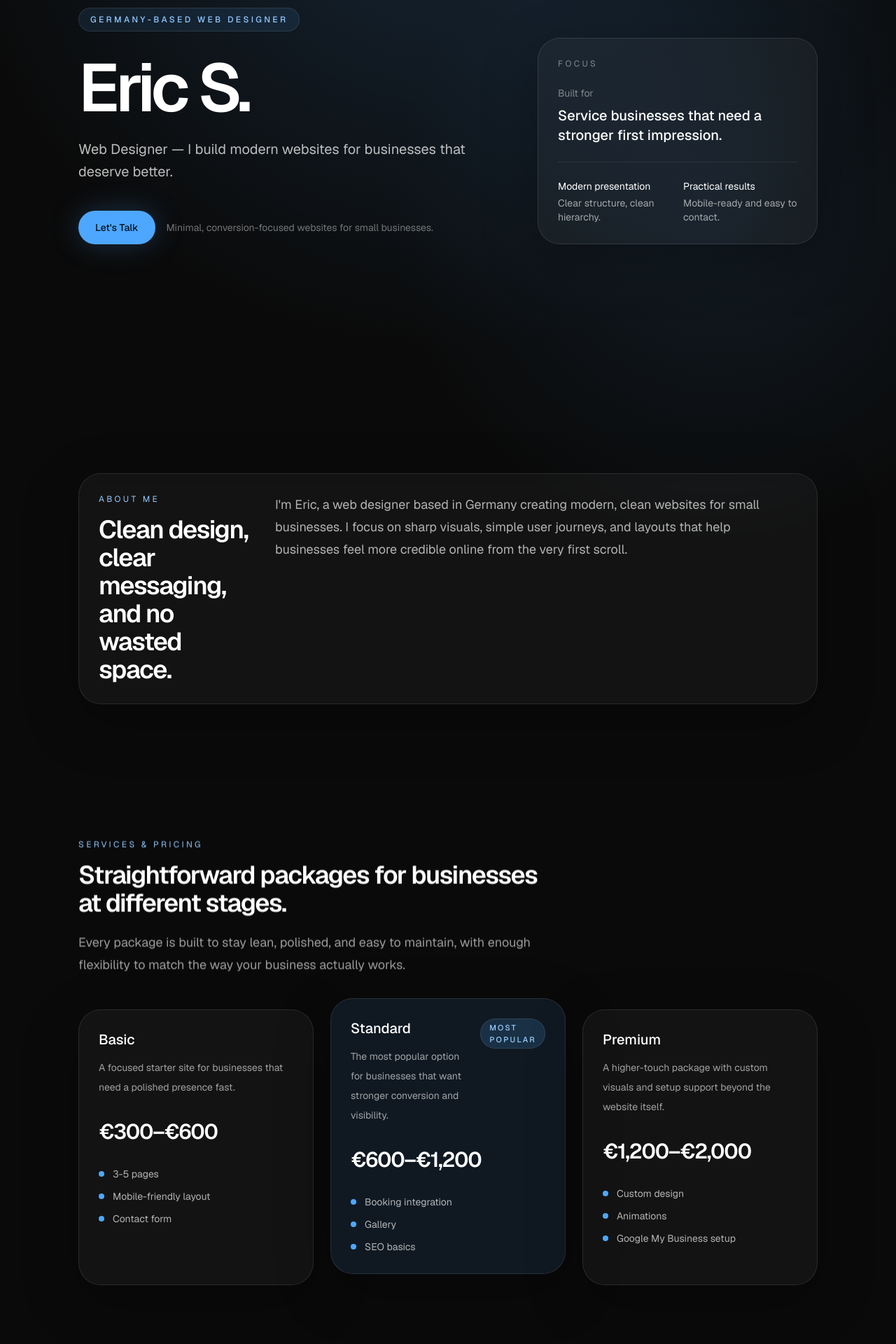
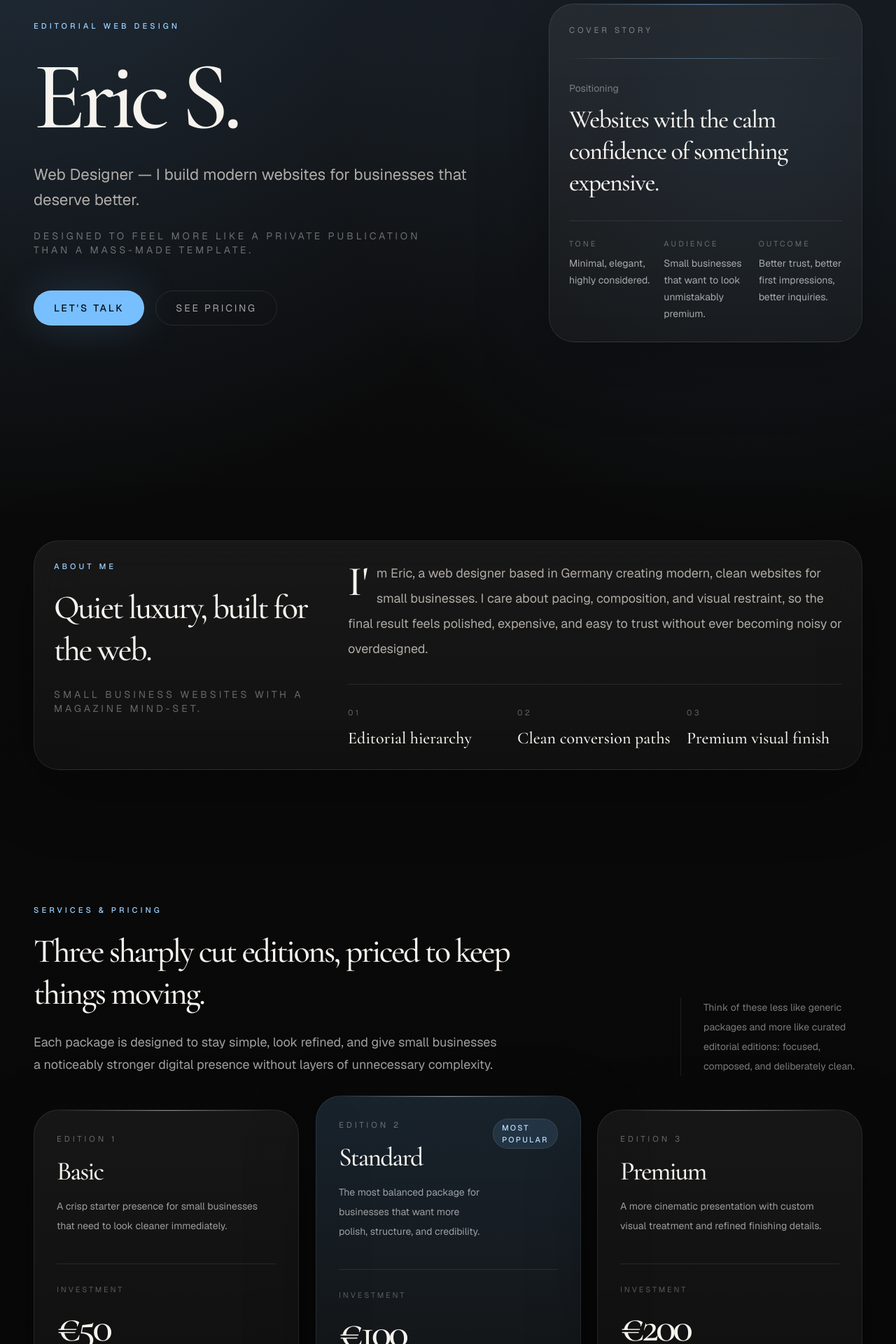
Before and after one commit to ItsHezy/nextjs-boilerplate, a Next.js app: page / in a window 1280 px wide. Shown: the part 220-2140 px from the top of the page at 70% size. Built offline with nearby package versions, Linux system fonts and the light colour scheme.

Commit message:
Refine portfolio design and pricing

```diff
--- a/app/globals.css
+++ b/app/globals.css
@@ -2,13 +2,13 @@
 
 :root {
   --background: #0a0a0a;
-  --foreground: #f5f7fa;
-  --muted: #9ca3af;
-  --border: rgba(255, 255, 255, 0.1);
-  --surface: rgba(255, 255, 255, 0.04);
+  --foreground: #f6f3ee;
+  --muted: #b7b2a9;
+  --border: rgba(255, 255, 255, 0.09);
+  --surface: rgba(255, 255, 255, 0.035);
   --surface-strong: rgba(255, 255, 255, 0.08);
-  --accent: #4ea7ff;
-  --accent-soft: rgba(78, 167, 255, 0.16);
+  --accent: #78bfff;
+  --accent-soft: rgba(120, 191, 255, 0.16);
   color-scheme: dark;
 }
 
@@ -17,6 +17,7 @@
   --color-foreground: var(--foreground);
   --font-sans: var(--font-geist-sans);
   --font-mono: var(--font-geist-mono);
+  --font-serif: var(--font-cormorant);
 }
 
 html {
@@ -30,9 +31,10 @@ body {
   font-family: var(--font-geist-sans), Arial, Helvetica, sans-serif;
   min-height: 100vh;
   text-rendering: optimizeLegibility;
-  background-image:
-    radial-gradient(circle at top, rgba(78, 167, 255, 0.18), transparent 24%),
-    radial-gradient(circle at 80% 18%, rgba(78, 167, 255, 0.1), transparent 18%);
+  background:
+    radial-gradient(circle at top left, rgba(120, 191, 255, 0.17), transparent 28%),
+    radial-gradient(circle at 84% 12%, rgba(120, 191, 255, 0.1), transparent 20%),
+    linear-gradient(180deg, #121316 0%, #0a0a0a 28%, #060606 100%);
 }
 
 body::before {
@@ -41,8 +43,29 @@ body::before {
   inset: 0;
   pointer-events: none;
   background:
-    linear-gradient(to bottom, rgba(255, 255, 255, 0.03), transparent 18%),
-    radial-gradient(circle at bottom right, rgba(78, 167, 255, 0.08), transparent 26%);
+    repeating-linear-gradient(
+      90deg,
+      rgba(255, 255, 255, 0.025) 0,
+      rgba(255, 255, 255, 0.025) 1px,
+      transparent 1px,
+      transparent 180px
+    ),
+    linear-gradient(to bottom, rgba(255, 255, 255, 0.05), transparent 20%),
+    radial-gradient(circle at bottom right, rgba(120, 191, 255, 0.08), transparent 26%);
+  mask-image: linear-gradient(to bottom, rgba(0, 0, 0, 0.68), transparent 90%);
+  z-index: -1;
+}
+
+body::after {
+  content: "";
+  position: fixed;
+  inset: auto auto -18rem 45%;
+  width: 38rem;
+  height: 38rem;
+  border-radius: 9999px;
+  pointer-events: none;
+  background: radial-gradient(circle, rgba(120, 191, 255, 0.14), transparent 68%);
+  filter: blur(30px);
   z-index: -1;
 }
 
@@ -51,8 +74,8 @@ body::before {
 }
 
 ::selection {
-  background: rgba(78, 167, 255, 0.28);
-  color: var(--foreground);
+  background: rgba(120, 191, 255, 0.26);
+  color: #08111b;
 }
 
 a,
@@ -68,16 +91,27 @@ button {
 
 .reveal {
   opacity: 0;
-  transform: translateY(24px);
+  transform: translateY(26px);
   transition:
-    opacity 700ms cubic-bezier(0.16, 1, 0.3, 1),
-    transform 700ms cubic-bezier(0.16, 1, 0.3, 1);
+    opacity 820ms cubic-bezier(0.16, 1, 0.3, 1),
+    transform 820ms cubic-bezier(0.16, 1, 0.3, 1);
   will-change: opacity, transform;
 }
 
 .reveal[data-visible="true"] {
   opacity: 1;
   transform: translateY(0);
+}
+
+.section-rule {
+  background: linear-gradient(
+    90deg,
+    transparent 0%,
+    rgba(255, 255, 255, 0.22) 18%,
+    rgba(120, 191, 255, 0.42) 52%,
+    rgba(255, 255, 255, 0.12) 82%,
+    transparent 100%
+  );
 }
 
 @media (prefers-reduced-motion: reduce) {
--- a/app/layout.tsx
+++ b/app/layout.tsx
@@ -1,5 +1,5 @@
 import type { Metadata } from "next";
-import { Geist, Geist_Mono } from "next/font/google";
+import { Cormorant_Garamond, Geist, Geist_Mono } from "next/font/google";
 import "./globals.css";
 
 const geistSans = Geist({
@@ -12,10 +12,16 @@ const geistMono = Geist_Mono({
   subsets: ["latin"],
 });
 
+const cormorant = Cormorant_Garamond({
+  variable: "--font-cormorant",
+  subsets: ["latin"],
+  weight: ["500", "600", "700"],
+});
+
 export const metadata: Metadata = {
   title: "Eric S. | Web Designer",
   description:
-    "Germany-based web designer creating modern, clean websites for small businesses that deserve better.",
+    "Editorial-grade web design for small businesses that want to feel modern, polished, and memorable.",
 };
 
 export default function RootLayout({
@@ -26,7 +32,7 @@ export default function RootLayout({
   return (
     <html lang="en" className="scroll-smooth">
       <body
-        className={`${geistSans.variable} ${geistMono.variable} bg-background font-sans text-foreground antialiased`}
+        className={`${geistSans.variable} ${geistMono.variable} ${cormorant.variable} bg-background font-sans text-foreground antialiased`}
       >
         {children}
       </body>
--- a/app/page.tsx
+++ b/app/page.tsx
@@ -4,24 +4,25 @@ import { Reveal } from "@/components/reveal";
 const offerings = [
   {
     name: "Basic",
-    price: "\u20ac300\u2013\u20ac600",
-    summary: "A focused starter site for businesses that need a polished presence fast.",
+    price: "\u20ac50",
+    summary:
+      "A crisp starter presence for small businesses that need to look cleaner immediately.",
     features: ["3-5 pages", "Mobile-friendly layout", "Contact form"],
     featured: false,
   },
   {
     name: "Standard",
-    price: "\u20ac600\u2013\u20ac1,200",
+    price: "\u20ac100",
     summary:
-      "The most popular option for businesses that want stronger conversion and visibility.",
+      "The most balanced package for businesses that want more polish, structure, and credibility.",
     features: ["Booking integration", "Gallery", "SEO basics"],
     featured: true,
   },
   {
     name: "Premium",
-    price: "\u20ac1,200\u2013\u20ac2,000",
+    price: "\u20ac200",
     summary:
-      "A higher-touch package with custom visuals and setup support beyond the website itself.",
+      "A more cinematic presentation with custom visual treatment and refined finishing details.",
     features: [
       "Custom design",
       "Animations",
@@ -31,61 +32,90 @@ const offerings = [
   },
 ] as const;
 
-const sectionClass = "mx-auto w-full max-w-6xl px-6 sm:px-8 lg:px-12";
+const sectionClass = "mx-auto w-full max-w-[88rem] px-6 sm:px-8 lg:px-12";
 const cardClass =
-  "rounded-[2rem] border border-white/10 bg-white/[0.04] p-7 shadow-[0_24px_80px_rgba(0,0,0,0.28)] backdrop-blur";
+  "rounded-[2.25rem] border border-white/10 bg-[linear-gradient(180deg,rgba(255,255,255,0.06),rgba(255,255,255,0.03))] p-7 shadow-[0_28px_100px_rgba(0,0,0,0.32)] backdrop-blur-xl";
 const inputClass =
-  "w-full rounded-2xl border border-white/10 bg-white/[0.03] px-4 py-3.5 text-sm text-white outline-none placeholder:text-white/30 focus:border-[#4ea7ff]/70 focus:bg-white/[0.05] focus:ring-2 focus:ring-[#4ea7ff]/20";
+  "w-full rounded-[1.6rem] border border-white/10 bg-white/[0.03] px-5 py-4 text-sm text-[#f6f3ee] outline-none placeholder:text-white/28 focus:border-[#78bfff]/70 focus:bg-white/[0.05] focus:ring-2 focus:ring-[#78bfff]/18";
+const eyebrowClass =
+  "text-[0.7rem] font-medium uppercase tracking-[0.36em] text-[#9cd0ff]";
+const ruleClass = "section-rule mt-8 h-px w-full";
 
 export default function Home() {
   return (
     <main className="relative overflow-x-clip">
-      <section className={`${sectionClass} flex min-h-screen items-center py-24 sm:py-28`}>
-        <Reveal className="w-full">
-          <div className="grid gap-14 lg:grid-cols-[minmax(0,1.2fr)_minmax(280px,0.8fr)] lg:items-end">
-            <div className="max-w-3xl">
-              <span className="inline-flex rounded-full border border-[#4ea7ff]/20 bg-[#4ea7ff]/10 px-4 py-2 text-xs font-medium uppercase tracking-[0.28em] text-[#92c9ff]">
-                Germany-based web designer
-              </span>
-              <h1 className="mt-8 text-5xl font-semibold tracking-[-0.06em] text-white sm:text-6xl lg:text-8xl">
+      <section className={`${sectionClass} min-h-screen py-8 sm:py-10 lg:py-12`}>
+        <Reveal className="flex min-h-screen flex-col">
+          <div className="flex items-center justify-between gap-6 border-b border-white/10 pb-5 text-[0.7rem] uppercase tracking-[0.32em] text-white/46">
+            <span>Eric S. Atelier</span>
+            <span>Issue 01</span>
+            <span>Germany</span>
+          </div>
+          <div className="grid flex-1 gap-16 py-12 lg:grid-cols-[minmax(0,1.2fr)_minmax(340px,0.8fr)] lg:items-center">
+            <div className="max-w-4xl">
+              <p className={eyebrowClass}>Editorial Web Design</p>
+              <h1 className="mt-8 max-w-4xl font-serif text-[4.4rem] leading-[0.88] tracking-[-0.06em] text-[#f6f3ee] sm:text-[5.8rem] lg:text-[8.6rem]">
                 Eric S.
               </h1>
-              <p className="mt-6 max-w-2xl text-lg leading-8 text-white/72 sm:text-xl">
+              <p className="mt-8 max-w-2xl text-lg leading-8 text-[#ebe5dc]/72 sm:text-xl lg:text-[1.4rem] lg:leading-9">
                 Web Designer {"\u2014"} I build modern websites for businesses
                 that deserve better.
               </p>
-              <div className="mt-10 flex flex-col gap-4 sm:flex-row sm:items-center">
+              <p className="mt-6 max-w-xl text-sm uppercase tracking-[0.28em] text-white/38">
+                Designed to feel more like a private publication than a mass-made template.
+              </p>
+              <div className="mt-12 flex flex-col gap-4 sm:flex-row sm:items-center">
                 <a
                   href="#contact"
-                  className="inline-flex w-full items-center justify-center rounded-full bg-[#4ea7ff] px-6 py-3.5 text-sm font-medium text-[#04111f] shadow-[0_0_40px_rgba(78,167,255,0.25)] hover:-translate-y-0.5 hover:bg-[#78bbff] sm:w-auto"
+                  className="inline-flex w-full items-center justify-center rounded-full border border-[#78bfff]/40 bg-[#78bfff] px-7 py-3.5 text-sm font-medium uppercase tracking-[0.2em] text-[#07111d] shadow-[0_0_60px_rgba(120,191,255,0.18)] hover:-translate-y-0.5 hover:bg-[#9cd0ff] sm:w-auto"
                 >
                   Let&apos;s Talk
                 </a>
-                <p className="text-sm text-white/42">
-                  Minimal, conversion-focused websites for small businesses.
-                </p>
+                <a
+                  href="#services"
+                  className="inline-flex items-center justify-center rounded-full border border-white/12 px-7 py-3.5 text-sm uppercase tracking-[0.2em] text-white/62 hover:border-[#78bfff]/30 hover:text-white sm:w-auto"
+                >
+                  See Pricing
+                </a>
               </div>
             </div>
-            <div className={`${cardClass} border-white/8 lg:justify-self-end`}>
-              <p className="text-xs uppercase tracking-[0.28em] text-white/45">
-                Focus
+            <div className={`${cardClass} relative overflow-hidden border-white/12`}>
+              <div className="absolute inset-x-7 top-0 h-px bg-gradient-to-r from-transparent via-[#78bfff]/55 to-transparent" />
+              <p className="text-[0.72rem] uppercase tracking-[0.34em] text-white/42">
+                Cover Story
               </p>
-              <div className="mt-6 space-y-6">
+              <div className={ruleClass} />
+              <div className="mt-8 space-y-8">
                 <div>
-                  <p className="text-sm text-white/45">Built for</p>
-                  <p className="mt-2 text-xl font-medium text-white">
-                    Service businesses that need a stronger first impression.
+                  <p className="text-sm text-white/40">Positioning</p>
+                  <p className="mt-3 font-serif text-4xl leading-tight tracking-[-0.04em] text-[#f6f3ee]">
+                    Websites with the calm confidence of something expensive.
                   </p>
                 </div>
-                <div className="h-px w-full bg-white/8" />
-                <div className="grid gap-4 text-sm text-white/60 sm:grid-cols-2">
+                <div className="grid gap-5 border-t border-white/8 pt-6 sm:grid-cols-3 sm:gap-4">
                   <div>
-                    <p className="text-white">Modern presentation</p>
-                    <p className="mt-1">Clear structure, clean hierarchy.</p>
+                    <p className="text-[0.68rem] uppercase tracking-[0.28em] text-white/34">
+                      Tone
+                    </p>
+                    <p className="mt-2 text-sm leading-6 text-white/62">
+                      Minimal, elegant, highly considered.
+                    </p>
                   </div>
                   <div>
-                    <p className="text-white">Practical results</p>
-                    <p className="mt-1">Mobile-ready and easy to contact.</p>
+                    <p className="text-[0.68rem] uppercase tracking-[0.28em] text-white/34">
+                      Audience
+                    </p>
+                    <p className="mt-2 text-sm leading-6 text-white/62">
+                      Small businesses that want to look unmistakably premium.
+                    </p>
+                  </div>
+                  <div>
+                    <p className="text-[0.68rem] uppercase tracking-[0.28em] text-white/34">
+                      Outcome
+                    </p>
+                    <p className="mt-2 text-sm leading-6 text-white/62">
+                      Better trust, better first impressions, better inquiries.
+                    </p>
                   </div>
                 </div>
               </div>
@@ -97,21 +127,51 @@ export default function Home() {
       <section id="about" className="scroll-mt-20 py-20 sm:py-24">
         <div className={sectionClass}>
           <Reveal className={cardClass}>
-            <div className="grid gap-8 lg:grid-cols-[220px_minmax(0,1fr)] lg:items-start">
-              <div>
-                <p className="text-xs uppercase tracking-[0.28em] text-[#92c9ff]">
-                  About Me
+            <div className="grid gap-10 lg:grid-cols-[minmax(220px,0.7fr)_minmax(0,1.3fr)] lg:items-start">
+              <div className="max-w-sm">
+                <p className={eyebrowClass}>About Me</p>
+                <h2 className="mt-5 font-serif text-4xl leading-tight tracking-[-0.05em] text-[#f6f3ee] sm:text-5xl">
+                  Quiet luxury, built for the web.
+                </h2>
+                <p className="mt-6 text-sm uppercase tracking-[0.28em] text-white/36">
+                  Small business websites with a magazine mind-set.
                 </p>
-                <h2 className="mt-4 text-3xl font-semibold tracking-[-0.04em] text-white sm:text-4xl">
-                  Clean design, clear messaging, and no wasted space.
-                </h2>
               </div>
-              <p className="max-w-3xl text-base leading-8 text-white/68 sm:text-lg">
-                I&apos;m Eric, a web designer based in Germany creating modern,
-                clean websites for small businesses. I focus on sharp visuals,
-                simple user journeys, and layouts that help businesses feel more
-                credible online from the very first scroll.
-              </p>
+              <div className="space-y-8">
+                <p className="max-w-3xl text-lg leading-9 text-[#ebe5dc]/72 first-letter:float-left first-letter:mr-3 first-letter:font-serif first-letter:text-6xl first-letter:leading-none first-letter:text-[#f6f3ee]">
+                  I&apos;m Eric, a web designer based in Germany creating modern,
+                  clean websites for small businesses. I care about pacing,
+                  composition, and visual restraint, so the final result feels
+                  polished, expensive, and easy to trust without ever becoming
+                  noisy or overdesigned.
+                </p>
+                <div className="grid gap-5 border-t border-white/8 pt-8 sm:grid-cols-3">
+                  <div>
+                    <p className="text-[0.7rem] uppercase tracking-[0.3em] text-white/34">
+                      01
+                    </p>
+                    <p className="mt-3 font-serif text-2xl text-[#f6f3ee]">
+                      Editorial hierarchy
+                    </p>
+                  </div>
+                  <div>
+                    <p className="text-[0.7rem] uppercase tracking-[0.3em] text-white/34">
+                      02
+                    </p>
+                    <p className="mt-3 font-serif text-2xl text-[#f6f3ee]">
+                      Clean conversion paths
+                    </p>
+                  </div>
+                  <div>
+                    <p className="text-[0.7rem] uppercase tracking-[0.3em] text-white/34">
+                      03
+                    </p>
+                    <p className="mt-3 font-serif text-2xl text-[#f6f3ee]">
+                      Premium visual finish
+                    </p>
+                  </div>
+                </div>
+              </div>
             </div>
           </Reveal>
         </div>
@@ -120,18 +180,22 @@ export default function Home() {
       <section id="services" className="scroll-mt-20 py-20 sm:py-24">
         <div className={sectionClass}>
           <Reveal>
-            <div className="max-w-2xl">
-              <p className="text-xs uppercase tracking-[0.28em] text-[#92c9ff]">
-                Services &amp; Pricing
-              </p>
-              <h2 className="mt-4 text-3xl font-semibold tracking-[-0.04em] text-white sm:text-4xl">
-                Straightforward packages for businesses at different stages.
-              </h2>
-              <p className="mt-5 text-base leading-8 text-white/60 sm:text-lg">
-                Every package is built to stay lean, polished, and easy to
-                maintain, with enough flexibility to match the way your business
-                actually works.
-              </p>
+            <div className="grid gap-8 lg:grid-cols-[minmax(0,1fr)_260px] lg:items-end">
+              <div className="max-w-3xl">
+                <p className={eyebrowClass}>Services &amp; Pricing</p>
+                <h2 className="mt-5 font-serif text-4xl leading-tight tracking-[-0.05em] text-[#f6f3ee] sm:text-5xl">
+                  Three sharply cut editions, priced to keep things moving.
+                </h2>
+                <p className="mt-6 max-w-2xl text-lg leading-8 text-white/62">
+                  Each package is designed to stay simple, look refined, and
+                  give small businesses a noticeably stronger digital presence
+                  without layers of unnecessary complexity.
+                </p>
+              </div>
+              <div className="border-l border-white/8 pl-0 text-sm leading-7 text-white/46 lg:pl-8">
+                Think of these less like generic packages and more like curated
+                editorial editions: focused, composed, and deliberately clean.
+              </div>
             </div>
           </Reveal>
           <div className="mt-12 grid gap-6 lg:grid-cols-3">
@@ -139,37 +203,46 @@ export default function Home() {
               <Reveal
                 key={offering.name}
                 delay={index * 120}
-                className={`h-full ${offering.featured ? "lg:-translate-y-4" : ""}`}
+                className={`h-full ${offering.featured ? "lg:-translate-y-5" : ""}`}
               >
                 <article
-                  className={`flex h-full flex-col rounded-[2rem] border p-7 shadow-[0_24px_80px_rgba(0,0,0,0.28)] backdrop-blur ${
+                  className={`relative flex h-full flex-col overflow-hidden rounded-[2.25rem] border p-8 shadow-[0_28px_100px_rgba(0,0,0,0.32)] backdrop-blur-xl ${
                     offering.featured
-                      ? "border-[#4ea7ff]/35 bg-[#4ea7ff]/10"
-                      : "border-white/10 bg-white/[0.04]"
+                      ? "border-[#78bfff]/35 bg-[linear-gradient(180deg,rgba(120,191,255,0.15),rgba(255,255,255,0.04))]"
+                      : "border-white/10 bg-[linear-gradient(180deg,rgba(255,255,255,0.06),rgba(255,255,255,0.03))]"
                   }`}
                 >
+                  <div className="absolute inset-x-8 top-0 h-px bg-gradient-to-r from-transparent via-white/50 to-transparent" />
                   <div className="flex items-start justify-between gap-4">
                     <div>
-                      <p className="text-xl font-medium text-white">
+                      <p className="text-[0.72rem] uppercase tracking-[0.34em] text-white/36">
+                        Edition {index + 1}
+                      </p>
+                      <p className="mt-5 font-serif text-[2.35rem] leading-none tracking-[-0.05em] text-[#f6f3ee]">
                         {offering.name}
                       </p>
-                      <p className="mt-3 text-sm leading-7 text-white/60">
+                      <p className="mt-4 text-sm leading-7 text-white/58">
                         {offering.summary}
                       </p>
                     </div>
                     {offering.featured ? (
-                      <span className="rounded-full border border-[#4ea7ff]/30 bg-[#4ea7ff]/16 px-3 py-1 text-[11px] font-medium uppercase tracking-[0.2em] text-[#9bd0ff]">
+                      <span className="rounded-full border border-[#78bfff]/30 bg-[#78bfff]/12 px-3 py-1 text-[11px] font-medium uppercase tracking-[0.2em] text-[#b7deff]">
                         Most Popular
                       </span>
                     ) : null}
                   </div>
-                  <p className="mt-8 text-3xl font-semibold tracking-[-0.05em] text-white">
+                  <div className="mt-10 border-t border-white/8 pt-7">
+                    <p className="text-[0.68rem] uppercase tracking-[0.28em] text-white/30">
+                      Investment
+                    </p>
+                  </div>
+                  <p className="mt-4 font-serif text-6xl tracking-[-0.07em] text-[#f6f3ee]">
                     {offering.price}
                   </p>
-                  <ul className="mt-8 space-y-3 text-sm text-white/68">
+                  <ul className="mt-8 space-y-3 text-sm text-white/66">
                     {offering.features.map((feature) => (
                       <li key={feature} className="flex items-center gap-3">
-                        <span className="h-2 w-2 rounded-full bg-[#4ea7ff]" />
+                        <span className="h-2 w-2 rounded-full bg-[#78bfff]" />
                         <span>{feature}</span>
                       </li>
                     ))}
@@ -184,18 +257,22 @@ export default function Home() {
       <section id="contact" className="scroll-mt-20 py-20 sm:py-24">
         <div className={sectionClass}>
           <Reveal className={cardClass}>
-            <div className="grid gap-10 lg:grid-cols-[minmax(0,0.9fr)_minmax(0,1.1fr)]">
-              <div className="max-w-md">
-                <p className="text-xs uppercase tracking-[0.28em] text-[#92c9ff]">
+            <div className="grid gap-10 lg:grid-cols-[minmax(0,0.8fr)_minmax(0,1.2fr)]">
+              <div className="max-w-lg">
+                <p className={eyebrowClass}>
                   Contact
                 </p>
-                <h2 className="mt-4 text-3xl font-semibold tracking-[-0.04em] text-white sm:text-4xl">
-                  Let&apos;s build something clean, modern, and easy to trust.
+                <h2 className="mt-5 font-serif text-4xl leading-tight tracking-[-0.05em] text-[#f6f3ee] sm:text-5xl">
+                  Let&apos;s make your business look like the obvious choice.
                 </h2>
-                <p className="mt-5 text-base leading-8 text-white/60">
+                <p className="mt-6 text-base leading-8 text-white/60">
                   Send a quick message with your business, timeline, and what
-                  kind of site you need. I&apos;ll get back to you with the next
-                  steps.
+                  kind of site you need. I&apos;ll come back with a clean,
+                  practical next step instead of a wall of jargon.
+                </p>
+                <div className={ruleClass} />
+                <p className="mt-8 text-sm uppercase tracking-[0.28em] text-white/34">
+                  Minimal process. Premium finish. No clutter.
                 </p>
               </div>
               <div>
```
Also changed, not shown: components/contact-form.tsx (+7 -7 lines).
